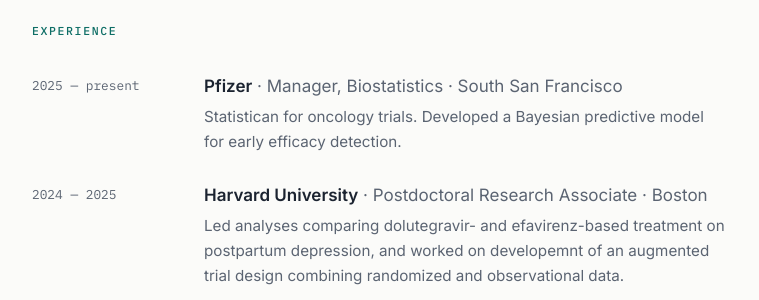
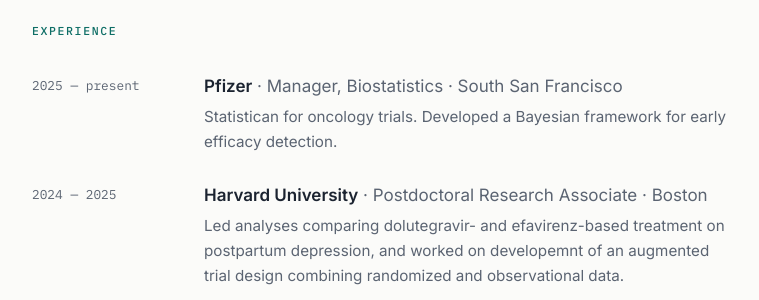
Before and after one commit to dannidanniwu/danni_wu_website, a Jekyll site: the page built from index.html, in a window 1280 px wide. Shown: the part 662-962 px from the top of the page, without its empty margins (260-1019 px from the left). Built offline with Jekyll 4.4.1, drawn with Linux system fonts in a browser that asks for light colours; some web fonts are replaced.

Commit message:
Update index.html

```diff
--- a/index.html
+++ b/index.html
@@ -38,7 +38,7 @@
         <span class="when">2025 — present</span>
         <div class="what">
           <strong>Pfizer</strong> <span class="role">· Manager, Biostatistics · South San Francisco</span>
-          <p>Statistican for oncology trials. Developed a Bayesian predictive model for early efficacy detection.</p>
+          <p>Statistican for oncology trials. Developed a Bayesian framework for early efficacy detection.</p>
         </div>
       </li>
       <li>
```
